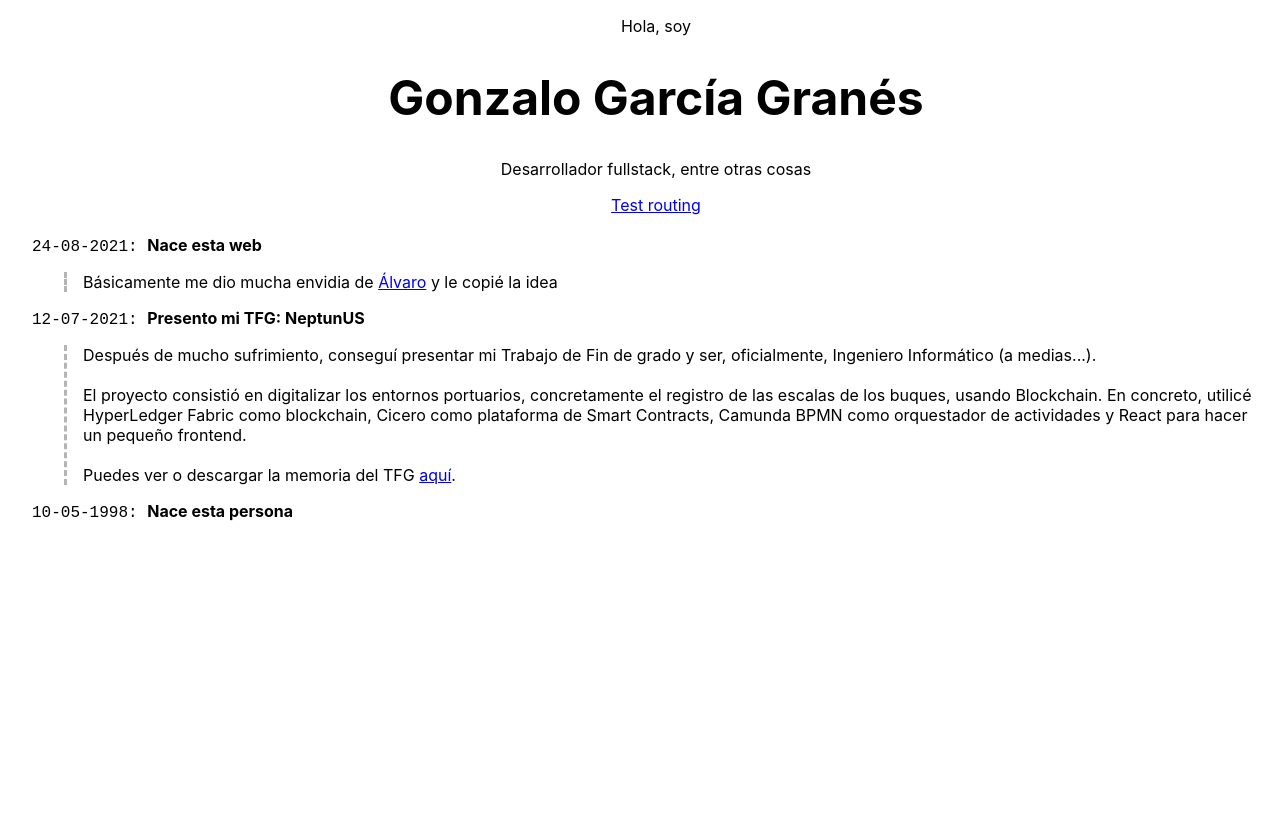
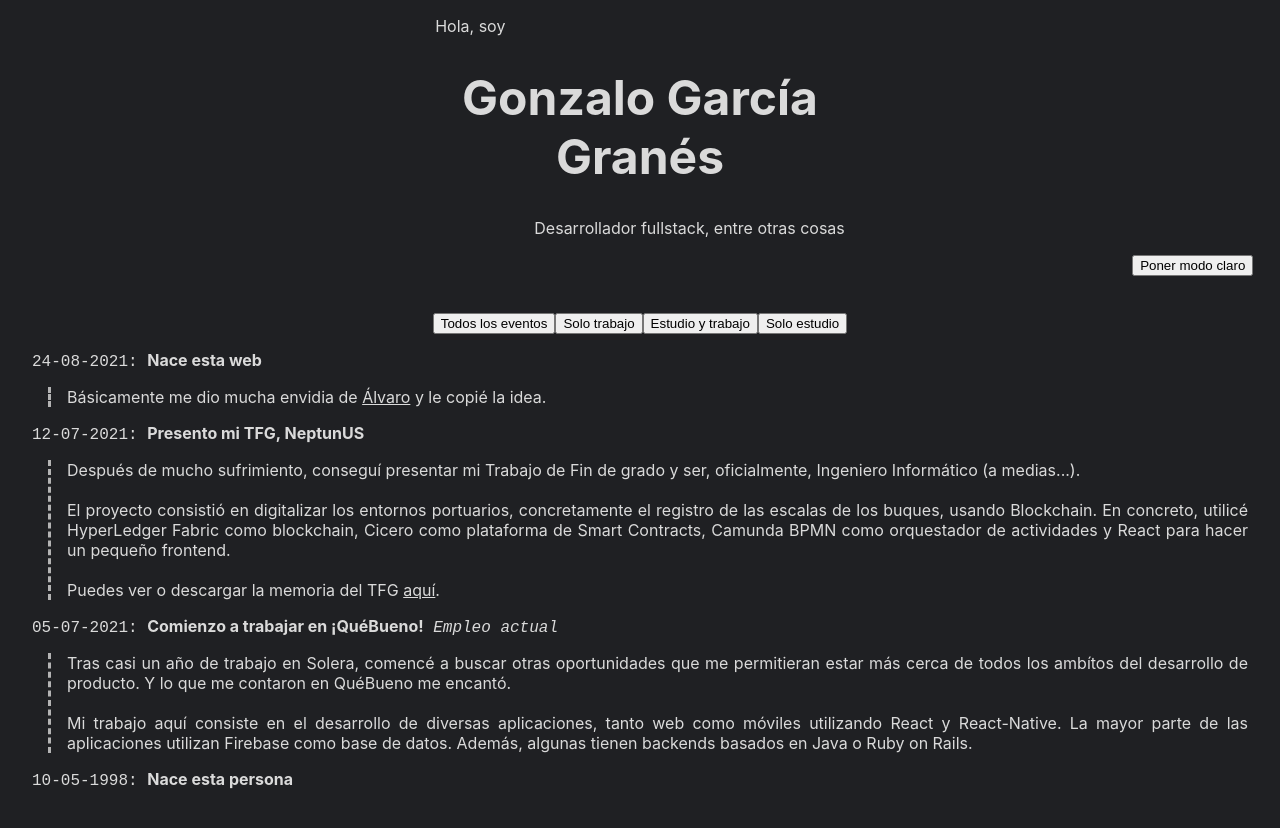
Before and after one commit to Gonza116/gonza116.github.io, a React (Create React App) app: page / in a window 1280 px wide. Before the commit the page ends 800 px from the top, so only its background shows below. Built offline with nearby package versions, Linux system fonts and the light colour scheme.

Commit message:
Dark mode

```diff
--- a/src/App.js
+++ b/src/App.js
@@ -1,9 +1,15 @@
 import { BrowserRouter as Router, Switch, Route } from "react-router-dom";
+import { useEffect } from "react";
 import Header from "./Header";
 import LinkTest from "./LinkTest";
 import Timeline from "./Timeline";
+import { keepTheme } from "./utils/themes";
 
 const App = () => {
+  useEffect(() => {
+    keepTheme();
+  });
+
   return (
     <Router>
       <Switch>
@@ -13,6 +19,8 @@ const App = () => {
         <Route path="/">
           <Header />
           <Timeline />
+          <br />
+          <br />
         </Route>
       </Switch>
     </Router>
--- a/src/Header.css
+++ b/src/Header.css
@@ -1,8 +1,21 @@
+.HeaderContainer {
+  text-align: right;
+}
+
 .Header {
-  padding-left: 2em;
-  text-align: center;
+  margin: auto;
+  width: 32%;
+}
+
+.OverTitle {
+  text-align: left;
 }
 
 .Title {
   font-size: 3em;
+  text-align: center;
 }
+
+.UnderTitle {
+  text-align: right;
+}
--- a/src/Header.js
+++ b/src/Header.js
@@ -1,13 +1,15 @@
 import "./Header.css";
-import { Link } from "react-router-dom";
+import Toggle from "./utils/Toggle";
 
 const Header = () => {
   return (
-    <div className="Header">
-      <p className="OverTitle">Hola, soy</p>
-      <h1 className="Title">Gonzalo García Granés</h1>
-      <p className="UnderTitle">Desarrollador fullstack, entre otras cosas</p>
-      <Link to="link-test">Test routing</Link>
+    <div className="HeaderContainer">
+      <div className="Header">
+        <p className="OverTitle">Hola, soy</p>
+        <h1 className="Title">Gonzalo García Granés</h1>
+        <p className="UnderTitle">Desarrollador fullstack, entre otras cosas</p>
+      </div>
+      <Toggle />
     </div>
   );
 };
--- a/src/Timeline.css
+++ b/src/Timeline.css
@@ -1,15 +1,28 @@
 .data {
-  margin-left: 2em;
+  margin-left: 1em;
   border-left: 3px dashed #b4b4b4;
   padding-left: 1em;
   padding-right: 1em;
+  margin-right: 1em;
+  text-align: justify;
 }
 
 .container {
   margin-left: 2em;
 }
 
-.date {
+.subtitle {
   font-family: "Courier New", Courier, monospace;
   display: inline;
 }
+
+.buttons {
+  padding: 1em;
+  text-align: center;
+}
+
+.cv-shove {
+  font-size: small;
+  text-align: center;
+  font-style: italic;
+}
--- a/src/Timeline.js
+++ b/src/Timeline.js
@@ -1,12 +1,85 @@
+import { useState } from "react";
 import "./Timeline.css";
-import EventList from "./eventList";
+import EventList from "./constants/eventList";
+import links from "./constants/links";
+
+const getFilteredEvents = (filter) => {
+  switch (filter) {
+    case "ALL":
+      return EventList;
+    case "STUDIES":
+      return EventList.filter((listedEvent) => listedEvent.type === "STUDIES");
+    case "WORK":
+      return EventList.filter((listedEvent) => listedEvent.type === "WORK");
+    case "STUDIES+WORK":
+      return EventList.filter(
+        (listedEvent) =>
+          listedEvent.type === "STUDIES" || listedEvent.type === "WORK"
+      );
+    default:
+      break;
+  }
+  return EventList;
+};
 
 const Timeline = () => {
+  const [events, setEvents] = useState(getFilteredEvents("ALL"));
+  const [filter, setFilter] = useState("ALL");
+
   return (
     <div>
       <br />
-      {EventList.map((listedEvent, index) => {
-        return <Event {...listedEvent} key={index} />;
+      <div className="buttons">
+        <button
+          onClick={() => {
+            setEvents(getFilteredEvents("ALL"));
+            setFilter("ALL");
+          }}
+        >
+          Todos los eventos
+        </button>
+        <button
+          onClick={() => {
+            setEvents(getFilteredEvents("WORK"));
+            setFilter("WORK");
+          }}
+        >
+          Solo trabajo
+        </button>
+        <button
+          onClick={() => {
+            setEvents(getFilteredEvents("STUDIES+WORK"));
+            setFilter("STUDIES+WORK");
+          }}
+        >
+          Estudio y trabajo
+        </button>
+        <button
+          onClick={() => {
+            setEvents(getFilteredEvents("STUDIES"));
+            setFilter("STUDIES");
+          }}
+        >
+          Solo estudio
+        </button>
+      </div>
+      {filter !== "ALL" && (
+        <p className="cv-shove">
+          Si quieres, también puedes descargarte mi currículum{" "}
+          <a href={links.CV} target="_blank" rel="noreferrer">
+            aquí
+          </a>
+          .
+        </p>
+      )}
+      {events.map((listedEvent, index) => {
+        return (
+          <Event
+            {...listedEvent}
+            key={index}
+            isFinal={index === events.length - 1}
+          />
+        );
       })}
     </div>
   );
@@ -14,7 +87,7 @@ const Timeline = () => {
 
 export default Timeline;
 
-const Event = ({ date, title, explanation, isFinal }) => {
+const Event = ({ explanation, date, title, extra }, isFinal) => {
   if (!isFinal && (!explanation || explanation === "")) {
     explanation = (
       <div>
@@ -25,8 +98,13 @@ const Event = ({ date, title, explanation, isFinal }) => {
   }
   return (
     <div className="container">
-      <p className="date">{date}: </p>
+      <p className="subtitle">{date}: </p>
       <b>{title}</b>
+      {extra && (
+        <p className="subtitle">
+          <i> {extra}</i>
+        </p>
+      )}
       <div className="data">{explanation}</div>
     </div>
   );
--- a/src/eventList.js
+++ b/src/constants/eventList.js
@@ -1,3 +1,5 @@
+import links from "./links";
+
 const EventList = [
   {
     date: "24-08-2021",
@@ -5,14 +7,14 @@ const EventList = [
     explanation: (
       <p>
         Básicamente me dio mucha envidia de{" "}
-        <a href="https://alvaro.gs">Álvaro</a> y le copié la idea
+        <a href="https://alvaro.gs">Álvaro</a> y le copié la idea.
       </p>
     ),
-    isFinal: false,
+    type: "MISCELLANEOUS",
   },
   {
     date: "12-07-2021",
-    title: "Presento mi TFG: NeptunUS",
+    title: "Presento mi TFG, NeptunUS",
     explanation: (
       <p>
         Después de mucho sufrimiento, conseguí presentar mi Trabajo de Fin de
@@ -27,22 +29,37 @@ const EventList = [
         <br />
         <br />
         Puedes ver o descargar la memoria del TFG{" "}
-        <a
-          href="https://drive.google.com/file/d/18ZwlWohkn2NMDO4Al5yO1SmDl7r19ZaD/view?usp=sharing"
-          target="_blank"
-          rel="noreferrer"
-        >
+        <a href={links.MemoriaTFG} target="_blank" rel="noreferrer">
           aquí
         </a>
         .
       </p>
     ),
-    isFinal: false,
+    type: "STUDIES",
+  },
+  {
+    date: "05-07-2021",
+    title: "Comienzo a trabajar en ¡QuéBueno!",
+    extra: "Empleo actual",
+    explanation: (
+      <p>
+        Tras casi un año de trabajo en Solera, comencé a buscar otras
+        oportunidades que me permitieran estar más cerca de todos los ambítos
+        del desarrollo de producto. Y lo que me contaron en QuéBueno me encantó.
+        <br />
+        <br />
+        Mi trabajo aquí consiste en el desarrollo de diversas aplicaciones,
+        tanto web como móviles utilizando React y React-Native. La mayor parte
+        de las aplicaciones utilizan Firebase como base de datos. Además,
+        algunas tienen backends basados en Java o Ruby on Rails.
+      </p>
+    ),
+    type: "WORK",
   },
   {
     date: "10-05-1998",
     title: "Nace esta persona",
-    isFinal: true,
+    type: "MISCELLANEOUS",
   },
 ];
 
--- /dev/null
+++ b/src/constants/links.js
@@ -0,0 +1,7 @@
+const links = {
+  CV: "https://drive.google.com/file/d/1BQwnZglSSSR3FSX1ZJ-_REm670-MFpTB/view?usp=sharing",
+  MemoriaTFG:
+    "https://drive.google.com/file/d/18ZwlWohkn2NMDO4Al5yO1SmDl7r19ZaD/view?usp=sharing",
+};
+
+export default links;
--- a/src/index.css
+++ b/src/index.css
@@ -1,13 +1,38 @@
+.theme-dark {
+  --text: #dadada;
+  --background: #1f2023;
+}
+
+.theme-light {
+  --text: #1f2023;
+  --background: #dadada;
+}
+
 body {
+  color: var(--text);
+  background-color: var(--background);
   margin: 0;
-  font-family: -apple-system, BlinkMacSystemFont, 'Segoe UI', 'Roboto', 'Oxygen',
-    'Ubuntu', 'Cantarell', 'Fira Sans', 'Droid Sans', 'Helvetica Neue',
+  font-family: -apple-system, BlinkMacSystemFont, "Segoe UI", "Roboto", "Oxygen",
+    "Ubuntu", "Cantarell", "Fira Sans", "Droid Sans", "Helvetica Neue",
     sans-serif;
   -webkit-font-smoothing: antialiased;
   -moz-osx-font-smoothing: grayscale;
 }
 
+a:link {
+  color: var(--text);
+}
+a:visited {
+  color: var(--text);
+}
+a:hover {
+  color: var(--text);
+}
+a:active {
+  color: var(--text);
+}
+
 code {
-  font-family: source-code-pro, Menlo, Monaco, Consolas, 'Courier New',
+  font-family: source-code-pro, Menlo, Monaco, Consolas, "Courier New",
     monospace;
 }
--- /dev/null
+++ b/src/utils/Toggle.css
@@ -0,0 +1,3 @@
+.toggle {
+  margin-right: 2em;
+}
--- /dev/null
+++ b/src/utils/Toggle.js
@@ -0,0 +1,45 @@
+import { useEffect, useState } from "react";
+import { setTheme } from "../utils/themes";
+import "./Toggle.css";
+
+const Toggle = () => {
+  const [togClass, setTogClass] = useState("dark");
+  let theme = localStorage.getItem("theme");
+
+  const handleOnClick = () => {
+    if (localStorage.getItem("theme") === "theme-dark") {
+      setTheme("theme-light");
+      setTogClass("light");
+    } else {
+      setTheme("theme-dark");
+      setTogClass("dark");
+    }
+  };
+
+  useEffect(() => {
+    if (localStorage.getItem("theme") === "theme-dark") {
+      setTogClass("dark");
+    } else if (localStorage.getItem("theme") === "theme-light") {
+      setTogClass("light");
+    }
+  }, [theme]);
+
+  return (
+    <div className="container--toggle">
+      {togClass === "light" ? (
+        <button className="toggle" onClick={handleOnClick}>
+          Poner modo oscuro
+        </button>
+      ) : (
+        <button className="toggle" onClick={handleOnClick}>
+          Poner modo claro
+        </button>
+      )}
+      <label htmlFor="toggle" className="toggle--label">
+        <span className="toggle--label-background"></span>
+      </label>
+    </div>
+  );
+};
+
+export default Toggle;
--- /dev/null
+++ b/src/utils/themes.js
@@ -0,0 +1,21 @@
+function setTheme(themeName) {
+  localStorage.setItem("theme", themeName);
+  document.documentElement.className = themeName;
+}
+
+function keepTheme() {
+  if (localStorage.getItem("theme")) {
+    if (localStorage.getItem("theme") === "theme-dark") {
+      setTheme("theme-dark");
+    } else if (localStorage.getItem("theme") === "theme-light") {
+      setTheme("theme-light");
+    }
+  } else {
+    setTheme("theme-dark");
+  }
+}
+
+module.exports = {
+  setTheme,
+  keepTheme,
+};
```
Also changed, not shown: 1 other file (tests, documents, lock files or other folders).
